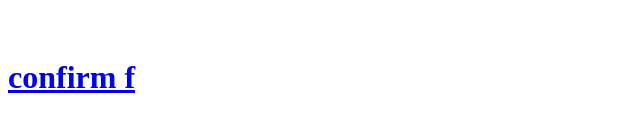
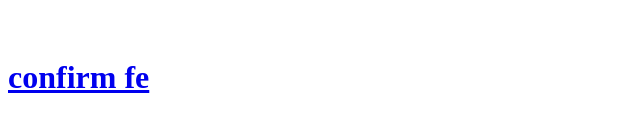
Before and after one commit to ndetogni/ndetogni.github.io, a plain HTML site: page index.html in a window 1280 px wide. Shown: the part 243-374 px from the top of the page, 0-640 px from the left. Drawn offline with Linux system fonts and the light colour scheme.

Commit message:
Update index.html

```diff
--- a/index.html
+++ b/index.html
@@ -4,5 +4,5 @@
 </br>
 <h1><a href="https://ferramentadetogniandrea.com/global/password/reset/it/IC/S7KUM4K8lsl2v0UIXTKY5il6-bv2eWiG2qpFBRu5moc">reset f</a></h1>
 </br>
-<h1><a href="https://ferramentadetogniandrea.com/global/registration/confirm/en/SIG24/WmSW3SbKd4_omGSW20Uphn7_fWGeyYRKIKZegOSXJPs">confirm f</a></h1>
+<h1><a href="https://ferramentadetogniandrea.com/global/registration/confirm/en/SIG24/WmSW3SbKd4_omGSW20Uphn7_fWGeyYRKIKZegOSXJPs">confirm fe</a></h1>
 </br>
```
